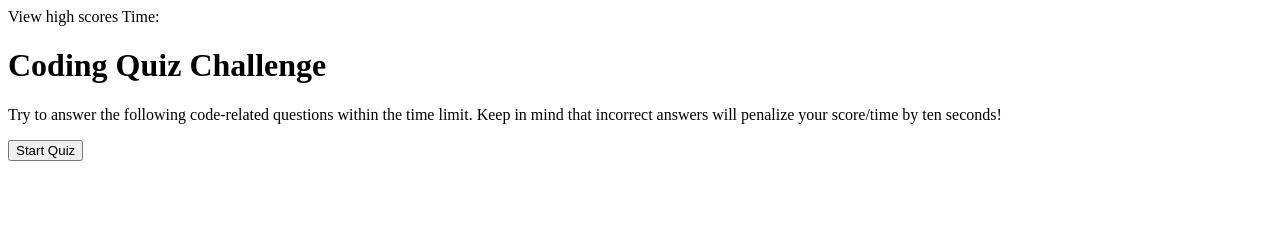
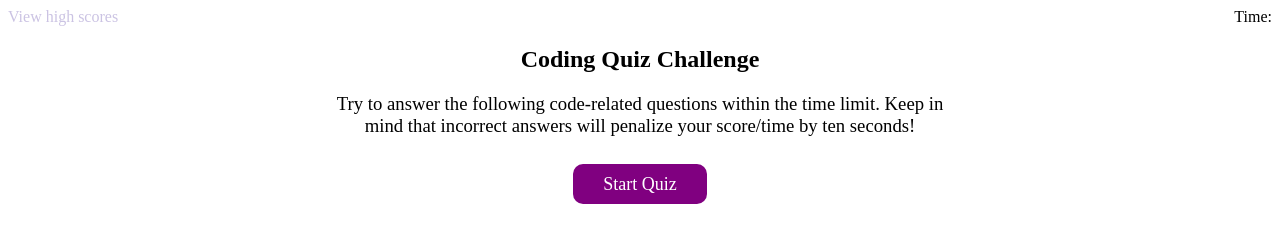
Before and after one commit to kpierce236/Code-Quiz, a plain HTML site: page index.html in a window 1280 px wide. Drawn offline with Linux system fonts and the light colour scheme.

Commit message:
added basic CSS for starter page

```diff
--- a/assets/style.css
+++ b/assets/style.css
@@ -0,0 +1,36 @@
+:root {
+    --purple: purple;
+    --lightpurp: #CBC3E3;
+}
+nav {
+    display: flex;
+    justify-content:space-between;
+}
+.high-scores {
+    color: var(--lightpurp);
+
+}
+
+main {
+    display: flex;
+    justify-content: center;
+}
+.container {
+    text-align: center;
+    width: 50%;
+}
+.subject {
+    font-weight: lighter;
+}
+.startbtn {
+    background-color: var(--purple);
+    border-radius: 10px;
+    text-decoration: none;
+    padding: 10px 30px;
+    font-size: large;
+    color: white;
+}
+
+.startbtn:hover {
+    opacity: 0.5;
+}
--- a/index.html
+++ b/index.html
@@ -5,16 +5,19 @@
 </head>
 <body>
 <nav>
-    <span> View high scores</span>
-    <span>Time:</span>
+    <span class="high-scores"> View high scores</span>
+    <span class="timer">Time:</span>
 </nav>
 <main>
-    <h1> Coding Quiz Challenge</h1>
-    <p>Try to answer the following code-related questions within the time limit.
+<section class="container">
+    <h1 class="title"> Coding Quiz Challenge</h1>
+    <h3 class="subject">Try to answer the following code-related questions within the time limit.
         Keep in mind that incorrect answers will penalize your score/time
         by ten seconds!
-    </p>
-    <button>Start Quiz</button>
+    </h3>
+    <br>
+    <span class="startbtn">Start Quiz</span>
+</section>
 </main>
 
 </body>
```
